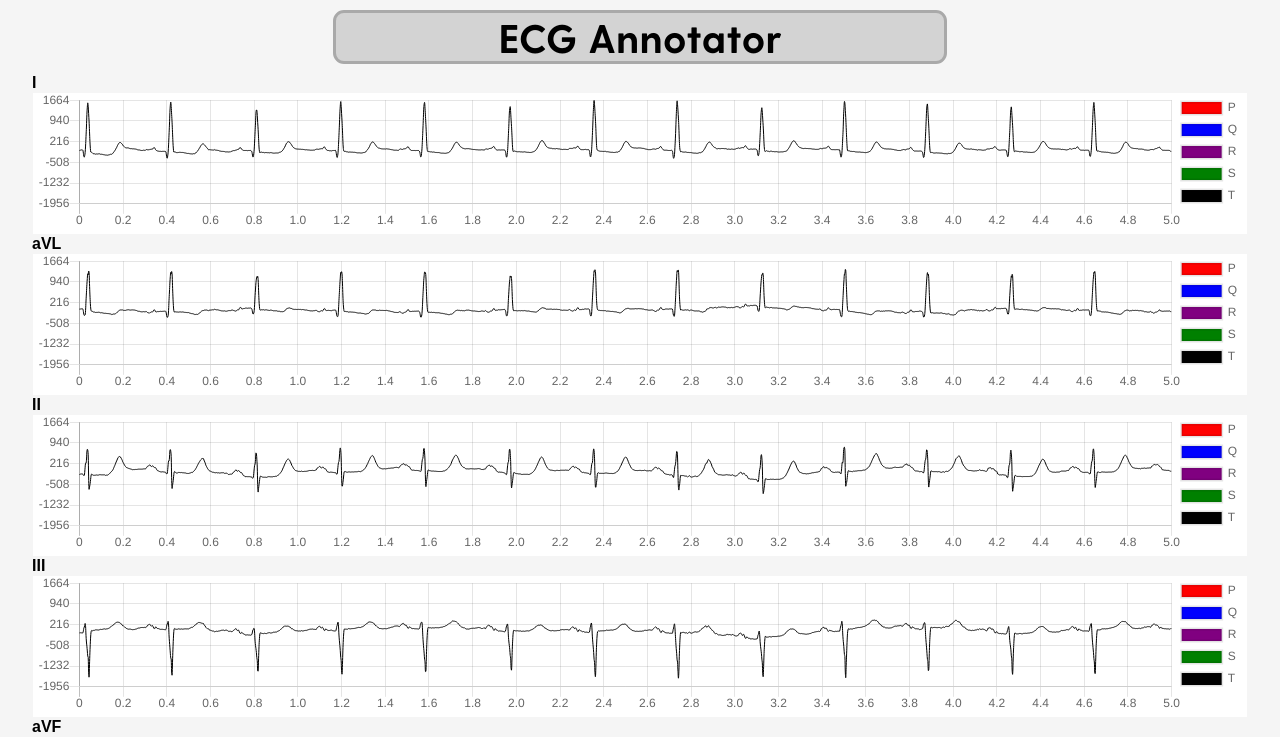
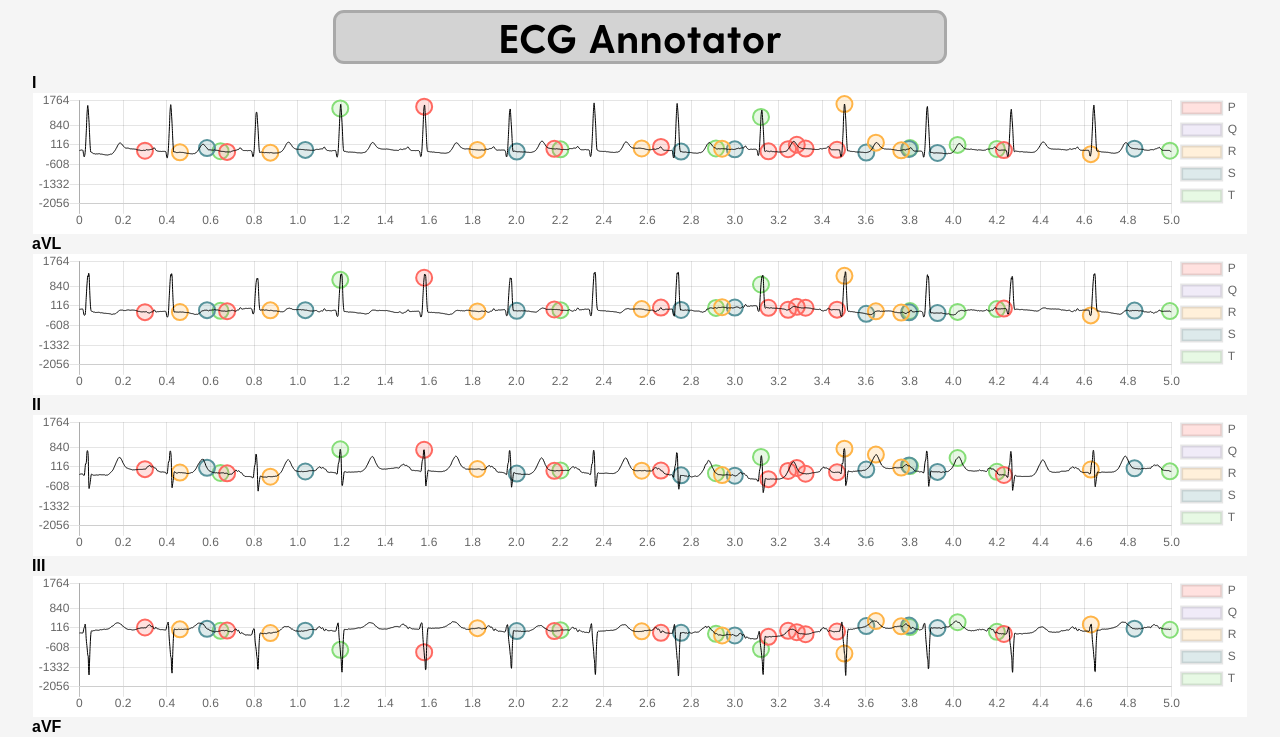
Before and after one commit to mtmiller0417/CISC475, a React (Create React App) app in the folder client/: page / in a window 1280 px wide. Shown: the top 737 px of the page. Built offline with nearby package versions, Linux system fonts and the light colour scheme; the HTML template or start-up script is replaced by a standard one; a web font is replaced by a local one.

Commit message:
fixed google chrome/annotations loading

```diff
--- a/client/src/components/Graph.js
+++ b/client/src/components/Graph.js
@@ -1,5 +1,19 @@
 import React, { Component } from 'react';
 import {Scatter} from 'react-chartjs-2';
+
+// Set constant colors here
+let lightOpacity = .2
+let pastelOrange = 'rgba(255,180,71,1)';
+let pastelOrangeLightOpacity = 'rgba(255,180,71,' + lightOpacity + ')';
+let pastelRed = 'rgba(255,105,97,1)';
+let pastelRedLightOpacity = 'rgba(255,105,97,' + lightOpacity + ')';
+let pastelBlue = 'rgba(88,148,156,1)';
+let pastelBlueLightOpacity = 'rgba(88,148,156,' + lightOpacity + ')';
+let pastelGreen = 'rgba(133,222,119,1)';
+let pastelGreenLightOpacity = 'rgba(133,222,119,' + lightOpacity + ')';
+let pastelPurple = 'rgba(178,157,217,1)';
+let pastelPurpleLightOpacity = 'rgba(178,157,217,' + lightOpacity + ')';
+
 
 class Graph extends Component{
 
@@ -44,6 +58,8 @@ class Graph extends Component{
     // The state is updated through what is returned from this function
     // This loads metadata... but sometimes doesnt load all of them? is kinda random...
     // Fills the data properly
+    //
+   // static getDerivedStateFromProps
     static getDerivedStateFromProps(next_props, prev_state){
 
         var max = prev_state.max
@@ -58,9 +74,10 @@ class Graph extends Component{
         let r_pair = [];
         let s_pair = [];
         let t_pair = [];
-
+        var x = 0;
         // p_pair
         for(let i = 0; i < props_array.p.length; i++){
+            x++;
             p_pair.push({
                 x: props_array.p[i] * (1/freq),
                 y: next_props.inputArr.data[props_array.p[i]].y
@@ -155,60 +172,61 @@ class Graph extends Component{
                 {
                     label:'P',
                     fill:true,
-                    pointStyle: 'star',
-                    pointBorderColor: 'red',
+                    pointStyle: 'circle',
+                    pointBorderColor: pastelRed,
                     pointRadius: 8,
                     pointHitRadius: 3,
                     pointBorderWidth: 2,
-                    backgroundColor: 'red',
+                    backgroundColor: pastelRedLightOpacity,
                     showLine: false,
                     data: this.state.data.annotation.p
+                    //data: this.state.data.annotation.p,
                 },
                 {
                     label:'Q',
                     fill:true,
-                    pointStyle: 'star',
-                    pointBorderColor: 'blue',
+                    pointStyle: 'circle',
+                    pointBorderColor: pastelPurple,
                     pointRadius: 8,
                     pointHitRadius: 3,
                     pointBorderWidth: 2,
-                    backgroundColor: 'blue',
+                    backgroundColor: pastelPurpleLightOpacity,
                     showLine: false,
-                    data: this.state.data.annotation.q
+                    data: this.state.data.annotation.q.data
                 },
                 {
                     label:'R',
                     fill:true,
-                    pointStyle: 'star',
-                    pointBorderColor: 'purple',
+                    pointStyle: 'circle',
+                    pointBorderColor: pastelOrange,
                     pointRadius: 8,
                     pointHitRadius: 3,
                     pointBorderWidth: 2,
-                    backgroundColor: 'purple',
+                    backgroundColor: pastelOrangeLightOpacity,
                     showLine: false,
                     data: this.state.data.annotation.r
                 },
                 {
                     label:'S',
                     fill:true,
-                    pointStyle: 'star',
-                    pointBorderColor: 'green',
+                    pointStyle: 'circle',
+                    pointBorderColor: pastelBlue,
                     pointRadius: 8,
                     pointHitRadius: 3,
                     pointBorderWidth: 2,
-                    backgroundColor: 'green',
+                    backgroundColor: pastelBlueLightOpacity,
                     showLine: false,
                     data: this.state.data.annotation.s
                 },
                 {
                     label:'T',
                     fill:true,
-                    pointStyle: 'star',
-                    pointBorderColor: 'black',
+                    pointStyle: 'circle',
+                    pointBorderColor: pastelGreen,
                     pointRadius: 8,
                     pointHitRadius: 3,
                     pointBorderWidth: 2,
-                    backgroundColor: 'black',
+                    backgroundColor: pastelGreenLightOpacity,
                     showLine: false,
                     data: this.state.data.annotation.t
                 }
@@ -282,8 +300,8 @@ class Graph extends Component{
                                 yAxes: [{
                                     ticks: {
                                         stepSize: y_axis_step_size, //724
-                                        min: this.state.data.min,
-                                        max: this.state.data.max
+                                        min: this.state.data.min-100,
+                                        max: this.state.data.max+100
                                     },
                                     gridLines: {
                                         display: true
--- a/client/src/components/MainContainer/MainContainer.js
+++ b/client/src/components/MainContainer/MainContainer.js
@@ -51,17 +51,17 @@ export default class MainContainer extends React.Component {
     //Receives a CSV file and an array for output
     //Processes the CSV file into the specified array
     //Returns nothing
-    parseAnnotationCsv(inputCsv, outputArr)
+    parseAnnotationCsv(inputCsv)
     {
-        var parsed_p = d3.csv(inputCsv,data=>data);
+        var parsed_p = d3.text(inputCsv, function(text) {
+                var data = d3.csv.parseRows(text, function(d) {
+                                            return d.map(Number);
+                                            });
+                });
 
-        parsed_p.then(function(data)
-        {
-            for(var i = 0; i < data.columns.length; i++)
-            {
-                outputArr.push(+data.columns[i]);
-            }
-        })
+        return parsed_p.then(data => {
+                      return data;
+                             });
     }
 
     componentWillMount(){
@@ -120,23 +120,7 @@ export default class MainContainer extends React.Component {
 
             for(var i = 0; i < data.length; i++)
             {
-                //Push the data points of the current object to the appropriate arrays
-                /*lead_i.push(data[i].I); if(max < data[i].I){max = data[i].I}; if(min > data[i].I){min = data[i].I};
-                lead_ii.push(data[i].II); if(max < data[i].II){max = data[i].II}; if(min > data[i].II){min = data[i].II};
-                lead_iii.push(data[i].III); if(max < data[i].III){max = data[i].III}; if(min > data[i].III){min = data[i].III};
-                lead_avr.push(data[i].aVR); if(max < data[i].aVR){max = data[i].aVR}; if(min > data[i].aVR){min = data[i].aVR};
-                lead_avl.push(data[i].aVL); if(max < data[i].aVL){max = data[i].aVL}; if(min > data[i].aVL){min = data[i].aVL};
-                lead_avf.push(data[i].aVF); if(max < data[i].aVF){max = data[i].aVF}; if(min > data[i].aVF){min = data[i].aVF};
-                lead_v1.push(data[i].V1); if(max < data[i].V1){max = data[i].V1}; if(min > data[i].V1){min = data[i].V1};
-                lead_v2.push(data[i].V2); if(max < data[i].V2){max = data[i].V2}; if(min > data[i].V2){min = data[i].V2};
-                lead_v3.push(data[i].V3); if(max < data[i].V3){max = data[i].V3}; if(min > data[i].V3){min = data[i].V3};
-                lead_v4.push(data[i].V4); if(max < data[i].V4){max = data[i].V4}; if(min > data[i].V4){min = data[i].V4};
-                lead_v5.push(data[i].V5); if(max < data[i].V5){max = data[i].V5}; if(min > data[i].V5){min = data[i].V5};
-                lead_v6.push(data[i].V6); if(max < data[i].V6){max = data[i].V6}; if(min > data[i].V6){min = data[i].V6};*/
                 labels.push(i);
-                //console.log('x')
-                //console.log(i * 1/freq)
-
                 // Way to create scatterplot data
                 lead_i.push({
                     x:(i * 1/freq),
@@ -265,21 +249,47 @@ export default class MainContainer extends React.Component {
             })
         })
 
-        //Parse and store all annotation data in the appropriate arrays
-        this.parseAnnotationCsv(csv_p, annotation_p);
-        this.parseAnnotationCsv(csv_q, annotation_q);
-        this.parseAnnotationCsv(csv_r, annotation_r);
-        this.parseAnnotationCsv(csv_s, annotation_s);
-        this.parseAnnotationCsv(csv_t, annotation_t);
 
-        //Update the state again now that annotation data is parsed
-        this.setState({
-            p: annotation_p,
-            q: annotation_q,
-            r: annotation_r,
-            s: annotation_s,
-            t: annotation_t
-        })
+        // 5 Seperate Set States that resolve a promise from ParseAnnotationCsv, they set each annotation in Graph.js.
+        this.parseAnnotationCsv(csv_p).then(data => {
+                    annotation_p = data.split(',').map(function(item) {
+                            return parseInt(item, 10);
+                            })
+                            this.setState({
+                                           p: annotation_p
+                                         })})
+
+        this.parseAnnotationCsv(csv_q).then(data => {
+                        annotation_q = data.split(',').map(function(item) {
+                            return parseInt(item, 10);
+                            })
+                            this.setState({
+                                          q: annotation_q
+                                        })})
+
+        this.parseAnnotationCsv(csv_r).then(data => {
+                         annotation_r = data.split(',').map(function(item) {
+                            return parseInt(item, 10);
+                            })
+                            this.setState({
+                                         r: annotation_r
+                                          })})
+
+        this.parseAnnotationCsv(csv_s).then(data => {
+                        annotation_s = data.split(',').map(function(item) {
+                            return parseInt(item, 10);
+                            })
+                            this.setState({
+                                         s: annotation_s
+                                         })})
+
+        this.parseAnnotationCsv(csv_t).then(data => {
+                        annotation_t = data.split(',').map(function(item) {
+                            return parseInt(item, 10);
+                            })
+                            this.setState({
+                                          t: annotation_t
+                                         })})
     }
 
 	render() {
```
